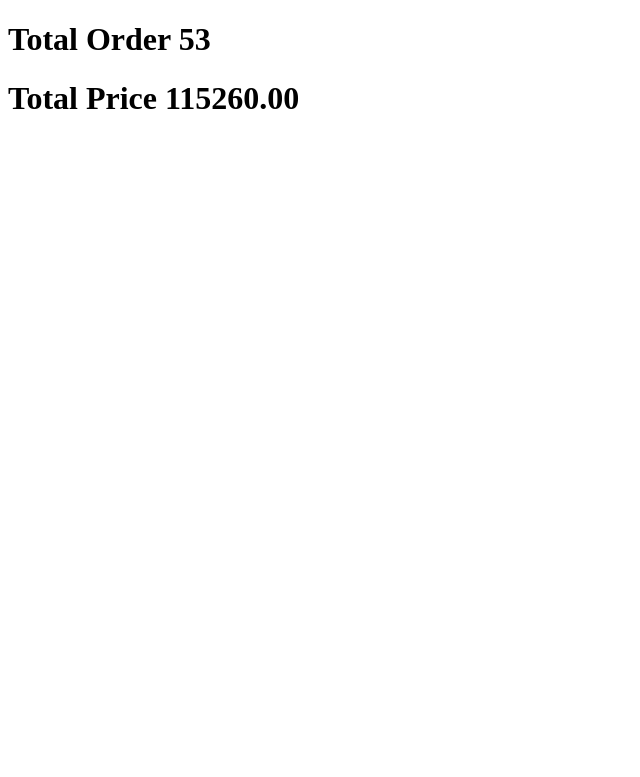
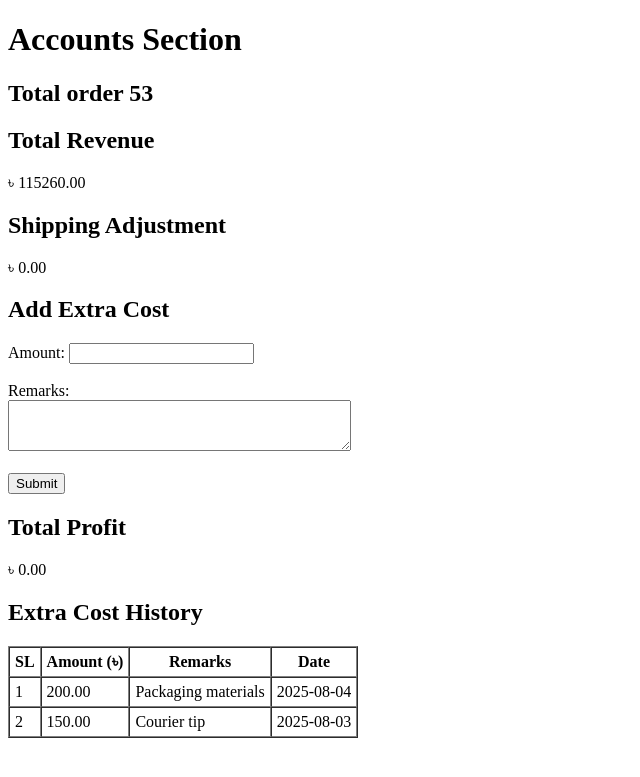
Before and after one commit to urstylelimon/Eshop, a Django app: page /accounts/ in a window 1280 px wide. Shown: the top 777 px of the page, without its empty margins (0-640 px from the left). Run offline with Django 5.2, Linux system fonts and the light colour scheme; data comes from the database, SQL or seed files in the repository.

Commit message:
implemet Accounts

```diff
--- a/templates/accounts/accounts_home.html
+++ b/templates/accounts/accounts_home.html
@@ -1,11 +1,65 @@
 <!DOCTYPE html>
-<html lang="en">
+<html>
 <head>
-    <meta charset="UTF-8">
-    <title>Title</title>
+    <title>Accounts Overview</title>
 </head>
 <body>
-    <h1>Total Order {{ count }} </h1>
-    <h1>Total Price {{ total_price }}</h1>
+
+    <h1>Accounts Section</h1>
+
+    <!-- Total Revenue -->
+    <h2> Total order {{ count }} </h2>
+    <h2>Total Revenue</h2>
+    <p id="total-revenue">৳ {{ total_price }}</p>
+
+    <!-- Shipping Adjustment -->
+    <h2>Shipping Adjustment</h2>
+    <p id="shipping-adjustment">৳ 0.00</p>
+
+    <!-- Extra Cost Form -->
+    <h2>Add Extra Cost</h2>
+    <form method="POST" action="/add-extra-cost/">
+        <!-- Include {% csrf_token %} if using Django -->
+        <label for="amount">Amount:</label>
+        <input type="number" name="amount" id="amount" step="0.01" required><br><br>
+
+        <label for="remarks">Remarks:</label><br>
+        <textarea name="remarks" id="remarks" rows="3" cols="40" required></textarea><br><br>
+
+        <input type="submit" value="Submit">
+    </form>
+
+    <!-- Total Profit -->
+    <h2>Total Profit</h2>
+    <p id="total-profit">৳ 0.00</p>
+
+    <!-- Extra Cost Table -->
+    <h2>Extra Cost History</h2>
+    <table border="1" cellpadding="5" cellspacing="0">
+        <thead>
+            <tr>
+                <th>SL</th>
+                <th>Amount (৳)</th>
+                <th>Remarks</th>
+                <th>Date</th>
+            </tr>
+        </thead>
+        <tbody>
+            <!-- Example rows; replace with loop in Django template -->
+            <tr>
+                <td>1</td>
+                <td>200.00</td>
+                <td>Packaging materials</td>
+                <td>2025-08-04</td>
+            </tr>
+            <tr>
+                <td>2</td>
+                <td>150.00</td>
+                <td>Courier tip</td>
+                <td>2025-08-03</td>
+            </tr>
+        </tbody>
+    </table>
+
 </body>
 </html>
```
